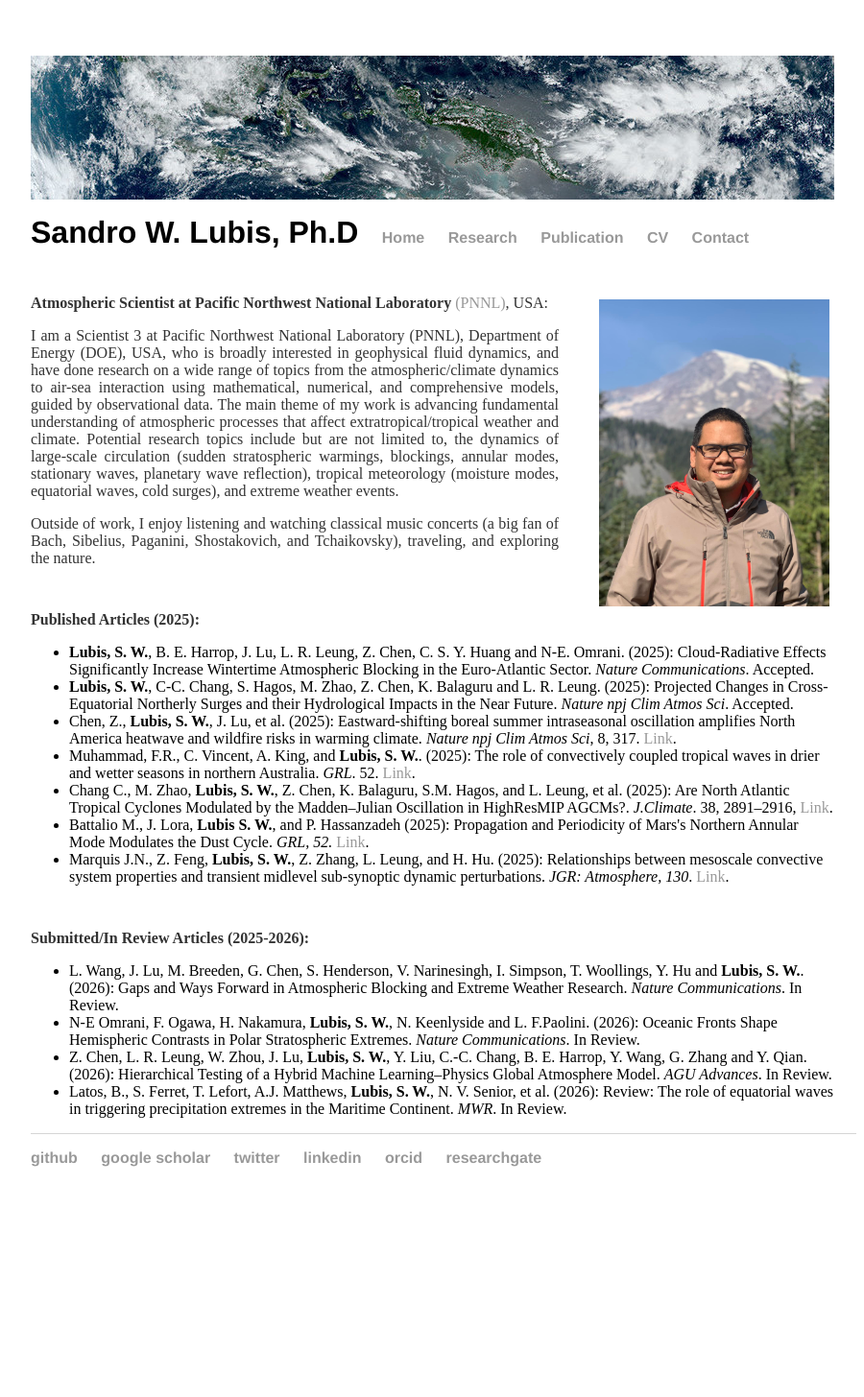
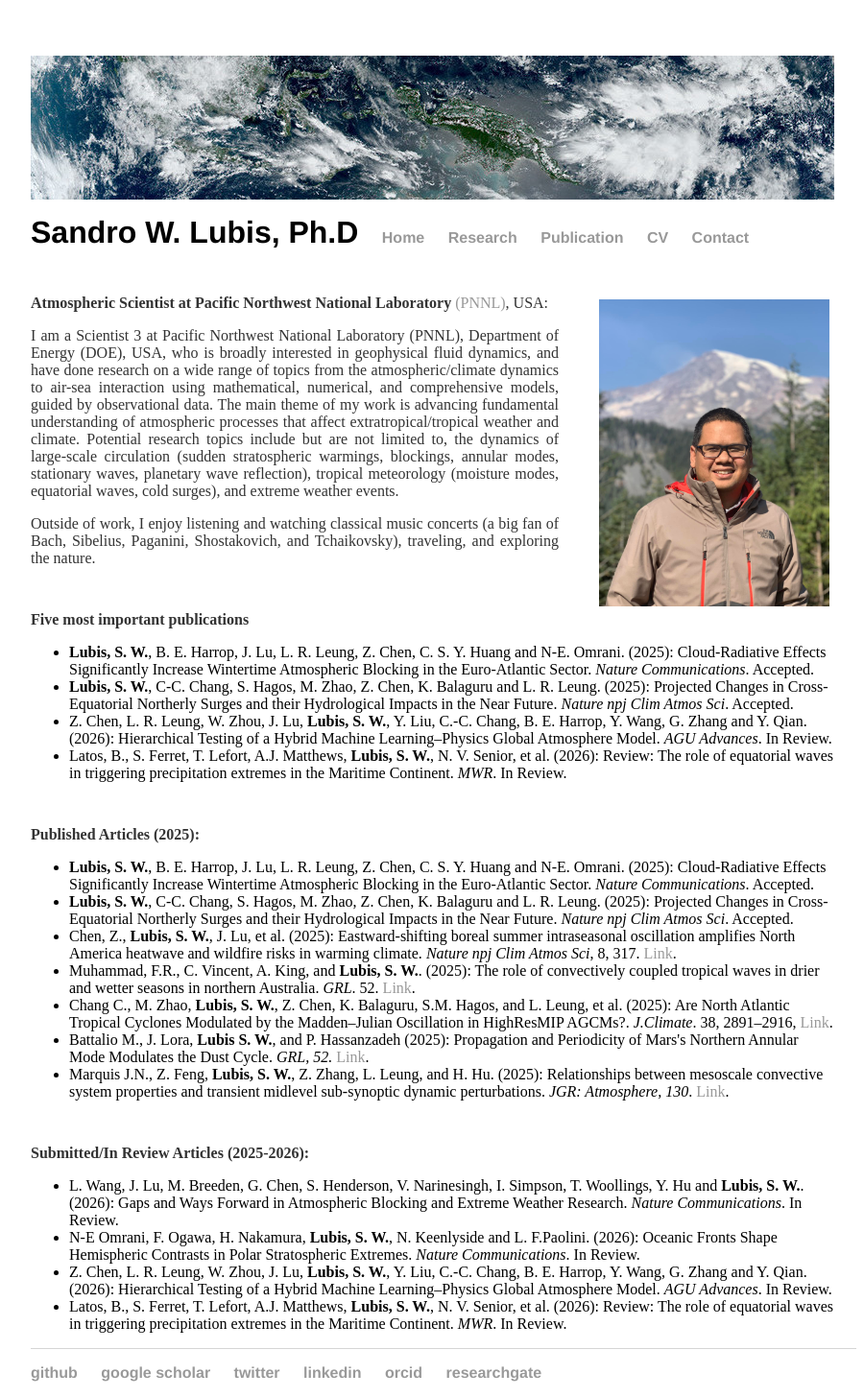
Before and after one commit to sandrolubis/sandrolubis.github.io, a Jekyll site: the page built from index.html, in a window 1280 px wide. Shown: the whole page at 96% size, without its empty margins (276-1176 px from the left). Built offline with Jekyll 4.4.1, drawn with Linux system fonts in a browser that asks for light colours; before the commit the page ends 1232 px from its top, so only the background shows below that.

Commit message:
Update index.html

```diff
--- a/index.html
+++ b/index.html
@@ -43,6 +43,14 @@ div.relative {
         <p class="ex"><font size=3>Outside of work, I enjoy listening and watching classical music concerts (a big fan of Bach, Sibelius,
 		Paganini, Shostakovich, and Tchaikovsky), traveling, and exploring the nature.</font></p>
 
+	<p class="ex", style="padding-top:30px"><font size=3><b>Five most important publications</b></p>
+		<ul class="ex">
+		<li> <b>Lubis, S. W.</b>, B. E. Harrop, J. Lu, L. R. Leung, Z. Chen, C. S. Y. Huang and N-E. Omrani. (2025): Cloud-Radiative Effects Significantly Increase Wintertime Atmospheric Blocking in the Euro-Atlantic Sector. <i>Nature Communications</i>. Accepted.</li>
+		<li> <b>Lubis, S. W.</b>, C-C. Chang, S. Hagos, M. Zhao, Z. Chen, K. Balaguru and L. R. Leung. (2025): Projected Changes in Cross-Equatorial Northerly Surges and their Hydrological Impacts in the Near Future. <i>Nature npj Clim Atmos Sci</i>. Accepted.</li>
+		<li> Z. Chen, L. R. Leung, W. Zhou, J. Lu, <b>Lubis, S. W.</b>, Y. Liu, C.-C. Chang, B. E. Harrop, Y. Wang, G. Zhang and Y. Qian. (2026): Hierarchical Testing of a Hybrid Machine Learning–Physics Global Atmosphere Model. <i>AGU Advances</i>. In Review.</li>
+		<li> Latos, B., S. Ferret, T. Lefort, A.J. Matthews, <b>Lubis, S. W.</b>, N. V. Senior, et al. (2026): Review: The role of equatorial waves in triggering precipitation extremes in the Maritime Continent. <i>MWR</i>. In Review.</li>
+		</ul>
+
 	<p class="ex", style="padding-top:30px"><font size=3><b>Published Articles (2025):</b></p>
 		<ul class="ex">
 		<li> <b>Lubis, S. W.</b>, B. E. Harrop, J. Lu, L. R. Leung, Z. Chen, C. S. Y. Huang and N-E. Omrani. (2025): Cloud-Radiative Effects Significantly Increase Wintertime Atmospheric Blocking in the Euro-Atlantic Sector. <i>Nature Communications</i>. Accepted.</li>
```
